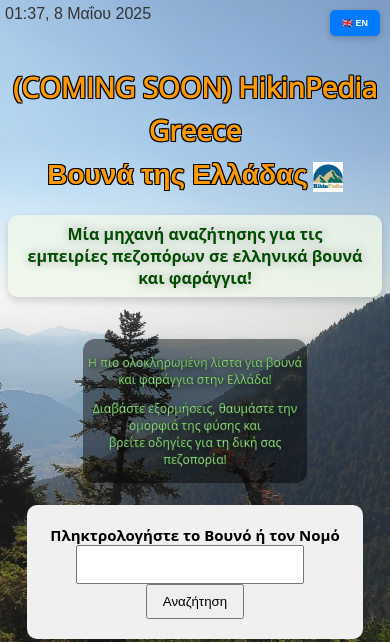
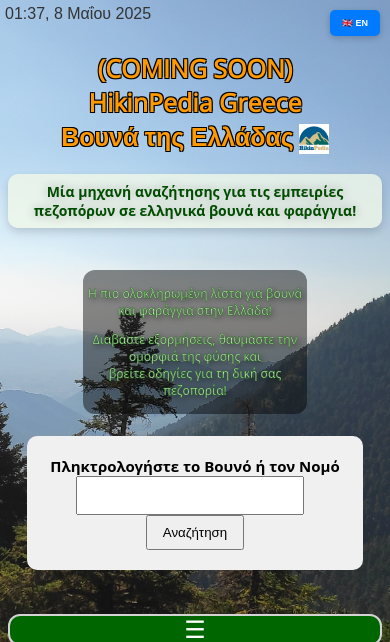
Before and after one commit to VasilisSckmn/hikinpediafinal, a PHP site: page /index.html in a window 390 px wide. Shown: the top 642 px of the page. Run offline with PHP 8.4, Linux system fonts and the light colour scheme.

Commit message:
changes in css

```diff
--- a/public/MountainsWebsite.css
+++ b/public/MountainsWebsite.css
@@ -15,7 +15,7 @@
 
   h1 {
     text-align: center;
-    font-size: 30px;
+    font-size: 25px;
     }
 
 
@@ -430,12 +430,8 @@
   /* General mobile adjustments */
 @media screen and (max-width: 768px) {
   h1 a {
-    font-size: 28px; /* Reduced size for better fit */
+    font-size: 25px; /* Reduced size for better fit */
     text-align: center;
-  }
-
-  h1 {
-    font-size: 32px; /* Smaller font size for mobile */
   }
 
 
@@ -882,7 +878,7 @@
 h2 {
   text-align: center;
   font-family: "Noto Sans", "Open Sans", Arial, sans-serif;
-  font-size: 20px; /* Reduced font size by 2 */
+  font-size: 18px; /* Reduced font size by 2 */
   font-weight: 600; /* Bold text for extra emphasis */
   padding: 10px 20px; /* Reduced padding for a more compact box */
   color: #004d00; /* Deep green text */
@@ -901,7 +897,7 @@
 
 @media (max-width: 768px) { /* Mobile adjustments */
   h2 {
-    font-size: 16px; /* Reduced font size for mobile */
+    font-size: 14px; /* Reduced font size for mobile */
     padding: 8px 18px; /* Adjusted padding for a more compact mobile view */
     background-color: rgba(241, 248, 233, 0.8); /* Soft light green background with transparency for mobile */
     box-shadow: 0 4px 8px rgba(0, 0, 0, 0.15); /* Subtle shadow on mobile */
--- a/public/index.html
+++ b/public/index.html
@@ -4,7 +4,7 @@
 
     <meta charset="UTF-8">
     <link href="https://fonts.googleapis.com/css2?family=Open+Sans&display=swap" rel="stylesheet">
-    <meta name="viewport" content="width=device-width, initial-scale=1.0">
+    <meta name="viewport" content="width=device-width, initial-scale=1.0, maximum-scale=1.0, user-scalable=no">
     <title>HikinPedia Greece - Βουνά της Ελλάδας</title>
     <style>
       body {
@@ -13,6 +13,7 @@
         background-size: cover;
         background-position: center;
             }
+
 
 #datetime {
     position: absolute;
@@ -68,7 +69,7 @@
 </head>
 <body>
 
-    <h1><a href="index.html"><br>(COMING SOON) HikinPedia Greece <br> Βουνά της Ελλάδας</a></h1>
+    <h1><a href="index.html"><br>(COMING SOON) <br> HikinPedia Greece <br> Βουνά της Ελλάδας</a></h1>
     <h2>Μία μηχανή αναζήτησης για τις εμπειρίες πεζοπόρων σε ελληνικά βουνά και φαράγγια!
     </h2>
 
--- a/public/Υψόμετρα.html
+++ b/public/Υψόμετρα.html
@@ -12,13 +12,14 @@
         background-position: center;
             }
 
+
       </style>
           <link rel="stylesheet" href="https://cdnjs.cloudflare.com/ajax/libs/font-awesome/5.15.4/css/all.min.css">
       <link rel="stylesheet" href="MountainsWebsite.css" />
 </head>
 <body>
-  <h1 style="text-align: center; font-size: 30px; color: #ff9900;">
-    <a href="Υψόμετρα.html" style="text-align: center; text-decoration: none; color: inherit; text-shadow: -1px -1px 0 #000, 1px -1px 0 #000, -1px 1px 0 #000, 1px 1px 0 #000; font-size: 30px;">
+  <h1 style="text-align: center; color: #ff9900;">
+    <a href="Υψόμετρα.html" style="text-align: center; text-decoration: none; color: inherit; text-shadow: -1px -1px 0 #000, 1px -1px 0 #000, -1px 1px 0 #000, 1px 1px 0 #000; font-size: 25px;">
       Υψόμετρα
     </a>
   </h1>
```
